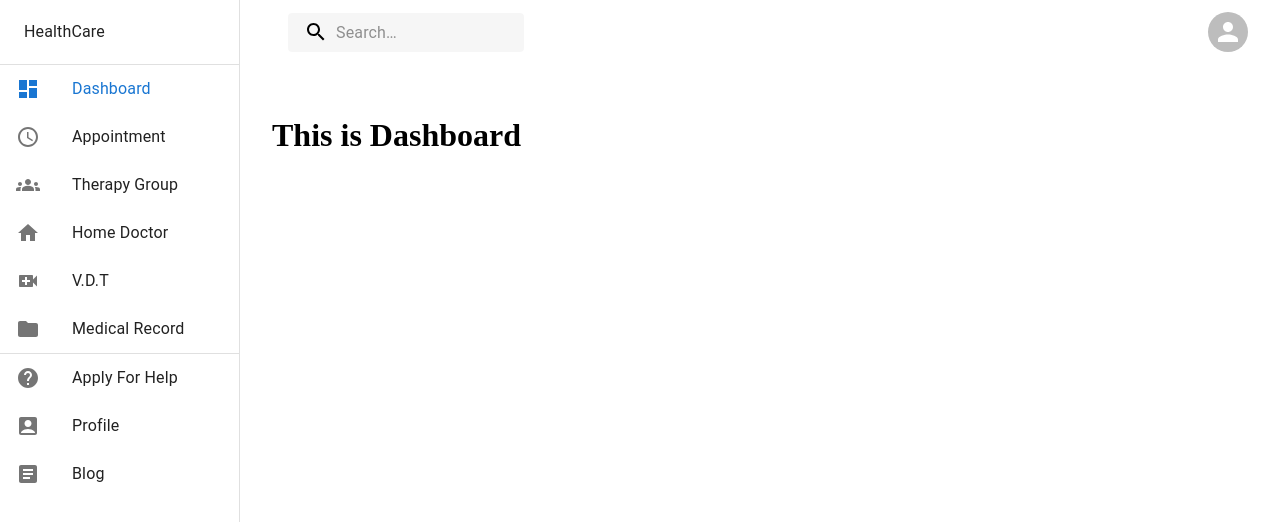
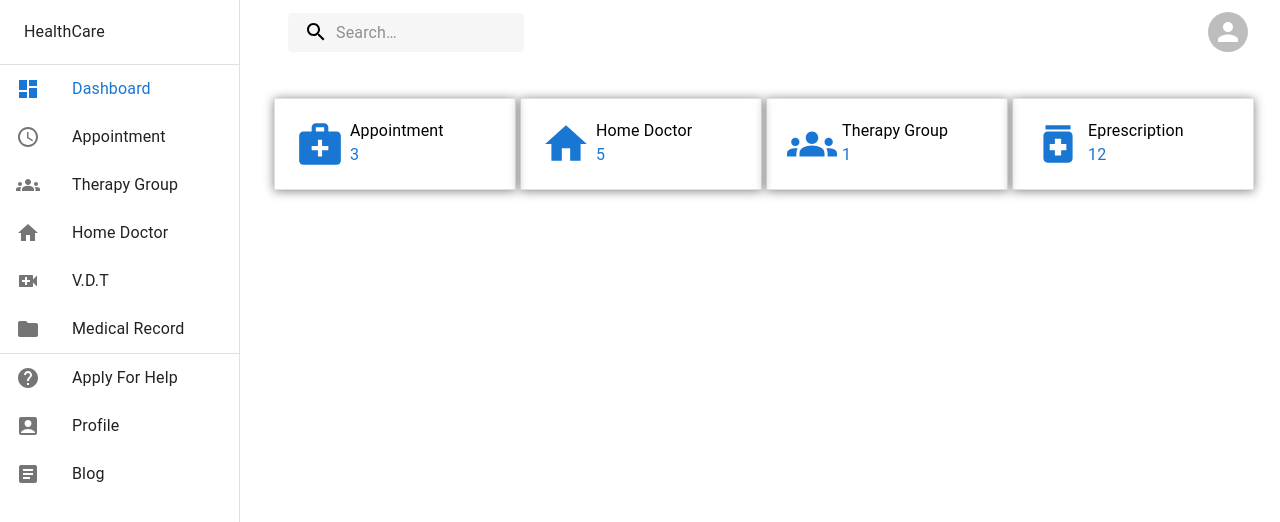
Before and after one commit to mengstabketemaw/telehealth, a React (Create React App) app: page /patient/dashboard in a window 1280 px wide. Shown: the top 522 px of the page. Built offline with nearby package versions, Linux system fonts and the light colour scheme; what react-geocode would draw is missing.

Commit message:
layout has been configured

```diff
--- a/src/pages/patient/Dashboard.js
+++ b/src/pages/patient/Dashboard.js
@@ -1,8 +1,60 @@
+import { Backpack, Groups, Home, MedicalServices, Medication } from "@mui/icons-material";
+import { Box, Stack, Typography } from "@mui/material";
+import { useState } from "react"
+
 const Dashboard = ()=>{
-    return (<>
+   const [value,setValue] = useState();
 
-    <h1>This is Dashboard</h1>
+   const handleChange = (event,newValue)=>{
+        setValue(newValue);
+    }
 
+   const createBox = (icon,name,no)=>{
+   return (<>
+    <Box
+      sx={{
+        display:'flex',
+        width:'200px',
+        padding:'20px',
+        border:1,
+        borderColor:'divider',
+        margin:'2px',
+        boxShadow:'0px 1px 10px gray',
+        '&:hover': {
+            backgroundColor: 'primary',
+            opacity: [0.9, 0.8, 0.7],
+        },
+        '&:active': {
+            backgroundColor: 'primary.main',
+            opacity: [0.9, 0.8, 0.7],
+        },
+    }}>
+        {icon}
+        <Stack direction="column" sx={{ml:'5px'}}>
+            <Typography>{name}</Typography>
+            <Typography color="primary">{no}</Typography>
+        </Stack>
+    </Box>
+    </>)
+    }
+
+    const allIconProps = {
+        sx:{fontSize:'50px'},
+        color:'primary'
+    }
+
+   return (<>
+    <Box sx={{ justifyContent:'space-between',display:'flex',direction:'row',width:'100%',}}>
+        {
+            [{icon:<MedicalServices {...allIconProps}/>,name:'Appointment',no:3},
+            {icon:<Home {...allIconProps}/>,name:'Home Doctor',no:5},
+            {icon:<Groups {...allIconProps}/>,name:'Therapy Group',no:1},
+            {icon:<Medication {...allIconProps}/>,name:'Eprescription',no:12},
+            ].map((e,i)=>{
+                return createBox(e.icon,e.name,e.no)
+            })
+        }
+    </Box>
     </>
     )
 }
```
